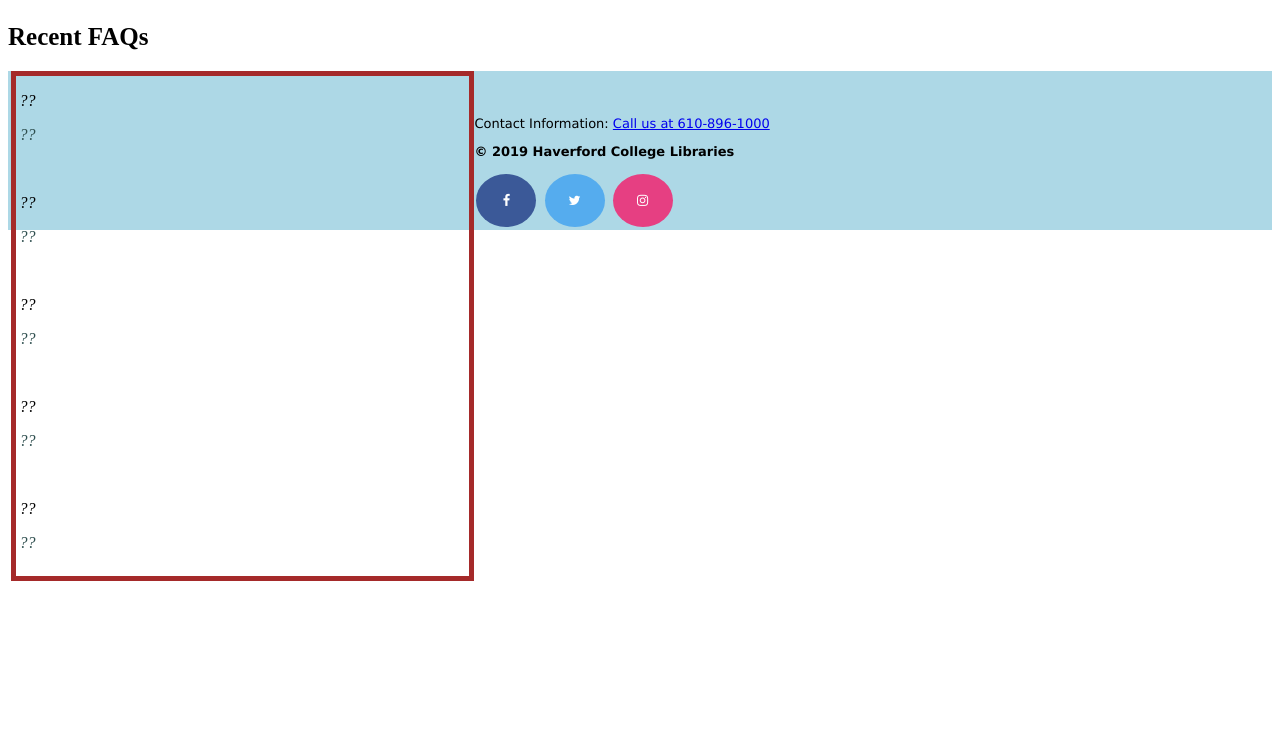
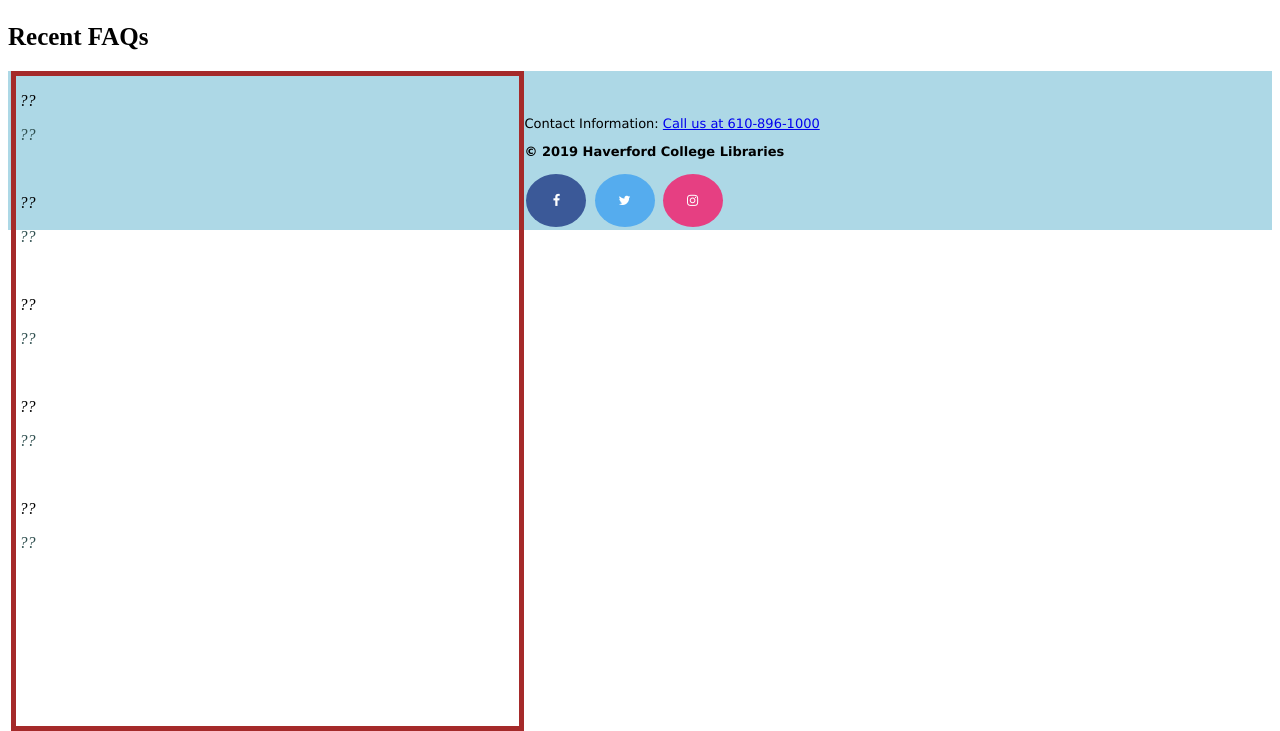
Before and after one commit to HCDigitalScholarship/liason_lair, a Django app: template newapp/templates/index.html in a window 1280 px wide. Shown: the part 1606-2337 px from the top of the page. Before the commit the page ends 2187 px from the top, so only its background shows below. Run offline with Django 3.2, Linux system fonts and the light colour scheme; the template is opened without the code that fills it, so the values that code supplies are empty.

Commit message:
Update base.css

```diff
--- a/newapp/static/base.css
+++ b/newapp/static/base.css
@@ -31,8 +31,8 @@ recent aside {
     margin-left: 0.2rem;
     float: left;
     font-style: italic;
-  width: 450px;
-  height: 500px;
+  width: 500px;
+  height: 650px;
   overflow: scroll;
    border: 5px solid brown;
 }
```
